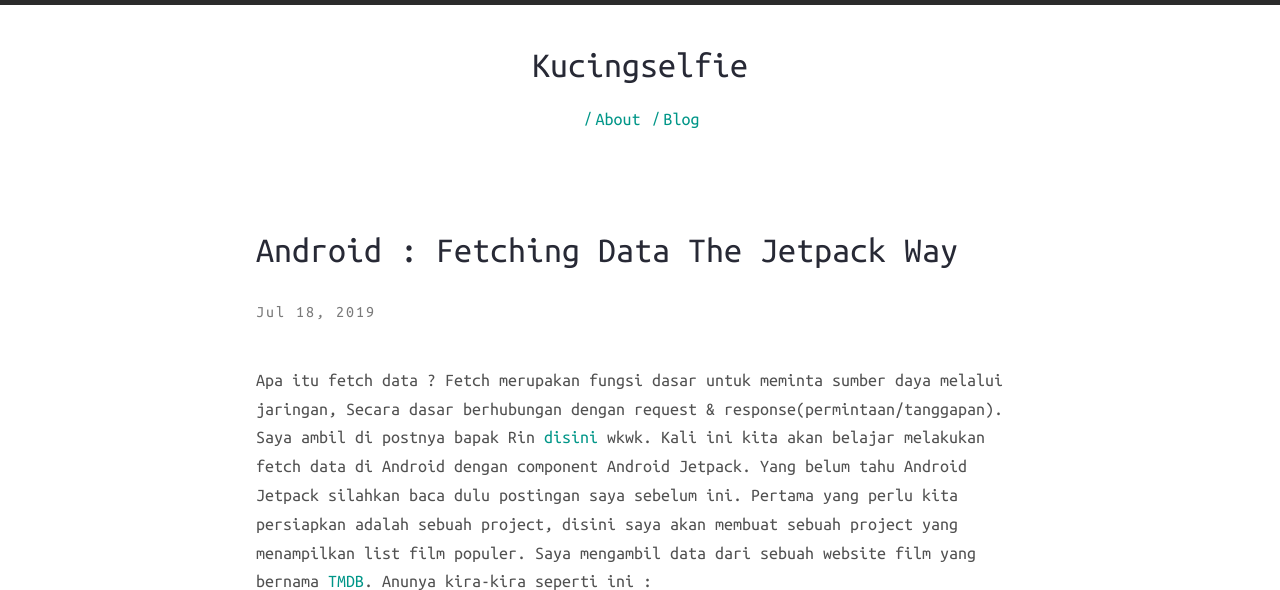
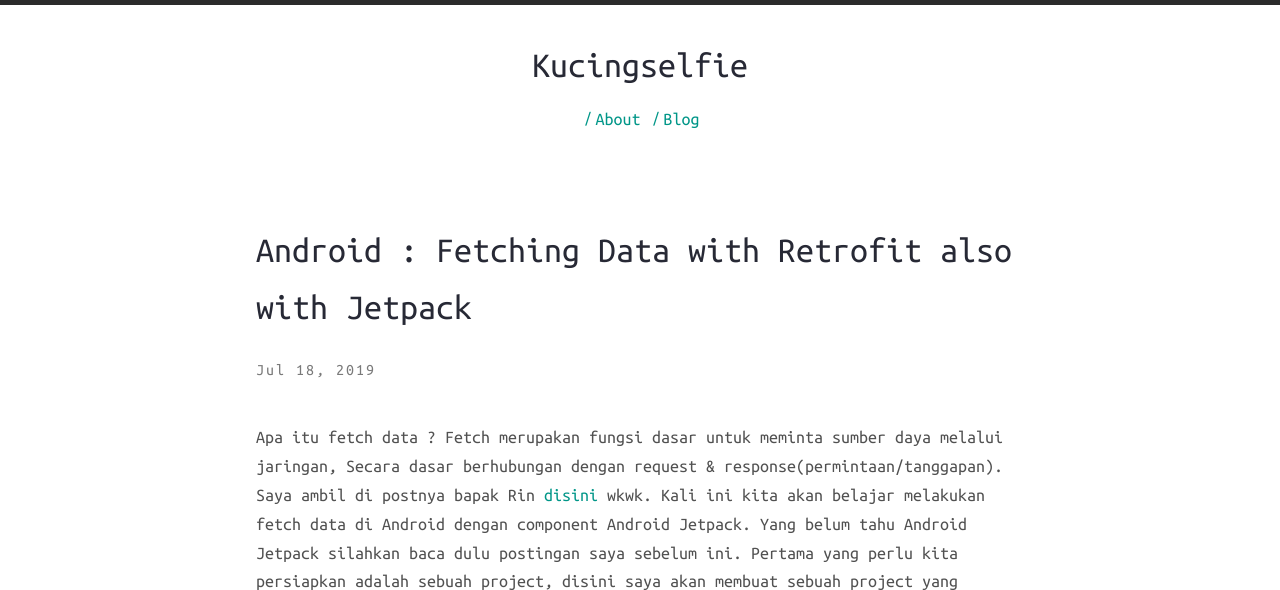
Before and after one commit to kucingselfie/kucingselfie.github.io, a Jekyll site: the page built from _posts/2019-07-18-Fetching-Data-Jetpack.markdown, in a window 1280 px wide and 900 px high, cut to the strip 0-590 px from the top of the window. Built offline with Jekyll 4.4.1, drawn with Linux system fonts in a browser that asks for light colours; nearby versions of some CDN libraries; our own code applies the rules of GitHub Pages for plain Markdown files; comment, search, counter and statistics services are not loaded.

Commit message:
Update 2019-07-18-Fetching-Data-Jetpack.markdown

```diff
--- a/_posts/2019-07-18-Fetching-Data-Jetpack.markdown
+++ b/_posts/2019-07-18-Fetching-Data-Jetpack.markdown
@@ -1,5 +1,5 @@
 ---
-title: "Android : Fetching Data The Jetpack Way"
+title: "Android : Fetching Data with Retrofit also with Jetpack"
 tags: [kotlin, android, jetpack]
 comments: true
 ---
```
